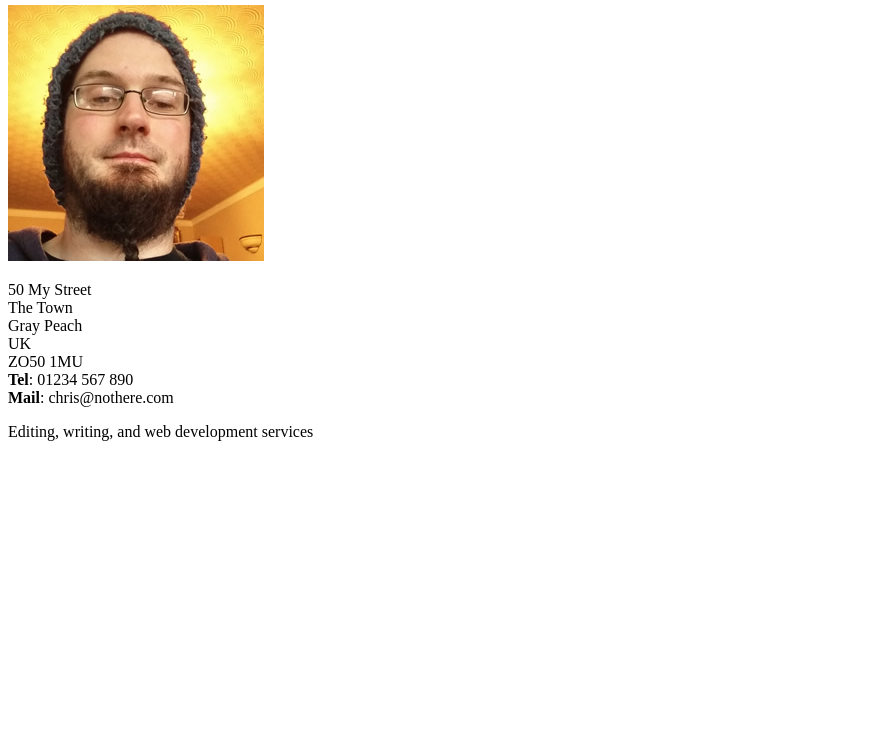
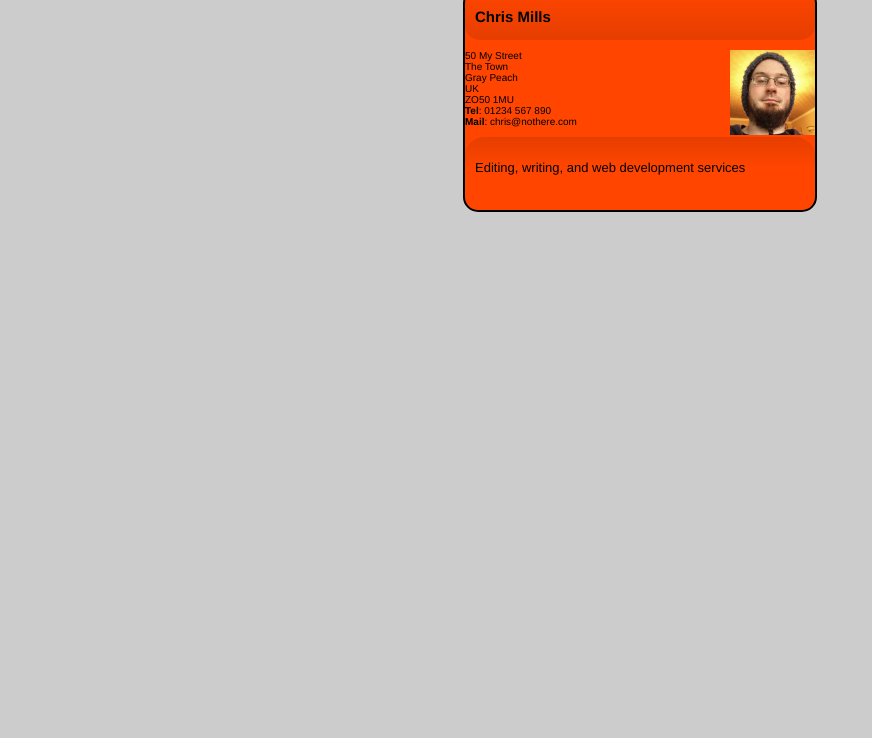
Before and after one commit to Stalin655/business-card-assessment, a plain HTML site: page index.html in a window 1280 px wide. Shown: the part 62-800 px from the top of the page, without its empty margins (0-872 px from the left). Drawn offline with Linux system fonts and the light colour scheme.

Commit message:
Initial commit

```diff
--- a/index.html
+++ b/index.html
@@ -1,5 +1,6 @@
 <!DOCTYPE html>
 <html>
+    <link rel="stylesheet" type="text/css" href="style.css">
     <head>
         <meta charset="utf-8" />
         <meta name="viewport" content="width=device-width, initial-scale=1.0" />
--- /dev/null
+++ b/style.css
@@ -0,0 +1,75 @@
+/* General styles - put these straight into your stylesheet */
+
+body {
+      margin: 0;
+  }
+
+  html {
+    font-family: 'Helvetica neue', Arial, 'sans serif';
+    font-size: 10px;
+    background-color: #ccc;
+  }
+
+  /* Selectors to be matched up with rulesets */
+
+  .card article img
+  .card footer
+  .card header
+  .card
+
+  /* Rulesets to be matched up with selectors */
+
+  body {
+    margin: 0;
+  }
+
+  html {
+    font-family: 'Helvetica neue', Arial, 'sans serif';
+    font-size: 10px;
+    background-color: #ccc;
+  }
+
+  .card{
+    width: 35em;
+    height: 22em;
+    margin: 5em auto;
+    background-color: orangered;
+    border: 0.2em solid black;
+    border-radius: 1.5em;
+    }
+   img {
+    max-width: 85px;
+    height: auto;
+  }
+
+   h2 {
+        display: block;
+   }
+   .card header, .card footer{
+     height: 3em;
+     padding: 1em;
+     /*border-sizzing: border-box gives it 30px*/
+   }
+
+.card footer {
+    background-image: linear-gradient(to bottom,rgba(0,0,0,0.1), rgba(0,0,0,0));
+    border-radius: 1.5em 1.5em 0 0;
+    height: 10px;
+    padding: 10px;
+    font-size: 1.3em;
+
+  }
+
+
+ .card  header {
+    background-image: linear-gradient(to bottom,rgba(0,0,0,0), rgba(0,0,0,0.1));
+    border-radius: 0 0 1.5em 1.5em;
+    line-height: 10px;
+    padding: 10px;
+  }
+
+
+  .card article img{
+    max-height: 100%;
+    float: right;
+  }
```
